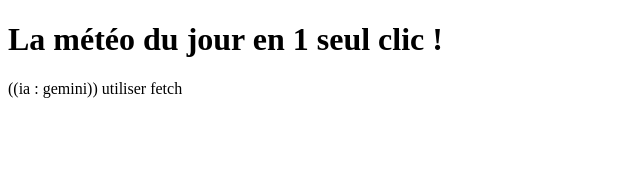
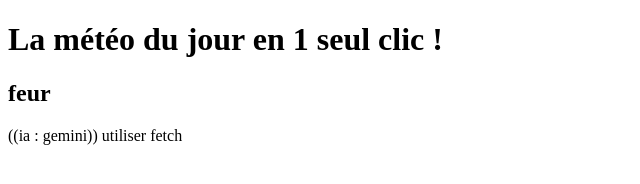
Before and after one commit to antoinebuffa/projet-groupe, a plain HTML site: page index.html in a window 1280 px wide. Shown: the whole page, without its empty margins (0-640 px from the left). Drawn offline with Linux system fonts and the light colour scheme.

Commit message:
refactor: test

```diff
--- a/index.html
+++ b/index.html
@@ -7,7 +7,7 @@
 </head>
 <body>
   <h1>La météo du jour en 1 seul clic !</h1>
-  <h2></h2>
+  <h2>feur</h2>
 </body>
 </html>
 ((ia : gemini))
```
